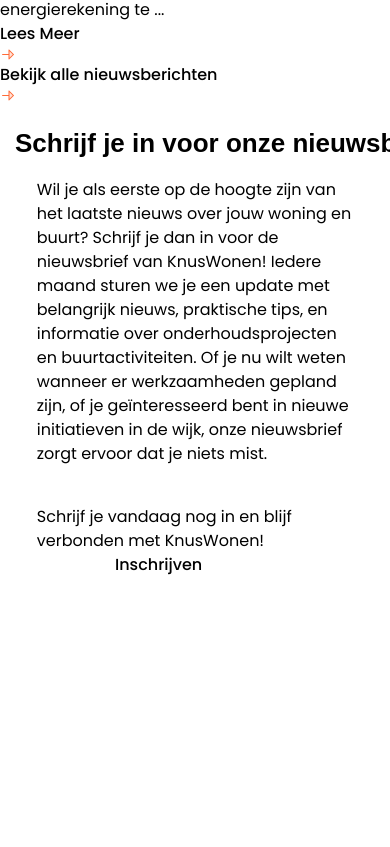
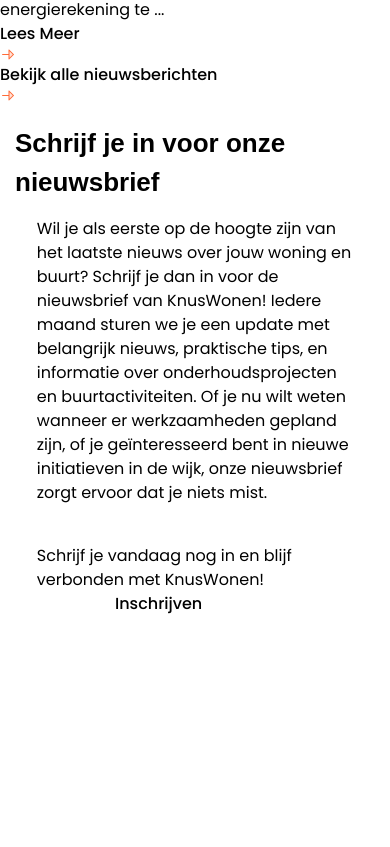
Before and after one commit to SiaLater69/knusWonen, a React (Vite) app: page / in a window 390 px wide. Shown: the part 1757-2604 px from the top of the page. Built offline with nearby package versions, Linux system fonts and the light colour scheme; a web font is replaced by a local one.

Commit message:
Privacy mobile responsive

```diff
--- a/src/App.css
+++ b/src/App.css
@@ -51,13 +51,15 @@
 
     .cta2{
       width: 460px;
-      height: 930px;
+      height: 950px;
       margin-top: 20px;
+      margin-bottom: 20px;
     }
     .cta2 h1{
       font-size: 26px;
       margin-top: 5px;
       margin-left: 15px;
+      width: 80%;
     }
     .cta2 p{
       font-size: 16px;
--- a/src/components/Cta.jsx
+++ b/src/components/Cta.jsx
@@ -5,7 +5,7 @@
 
 function Cta() {
   return (
-    <div className=" cta lg:w-[1512px] lg:h-[500px] relative md:w-[800px] md:h-[650px] sm:w-[460px]">
+    <div className=" cta lg:w-[1512px] lg:h-[500px] relative md:w-[800px] md:h-[650px] sm:w-[400px]">
       <img
         className=" blob absolute lg:w-[254px] lg:h-[274px] lg:ml-[170px] lg:mt-[-50px] md:w-[200px] md:ml-[12%] md:mt-[-28px]"
         src={CtaPath}
--- a/src/components/Cta2.jsx
+++ b/src/components/Cta2.jsx
@@ -4,7 +4,7 @@
 
 const Cta2 = () => {
   return (
-    <div className=" cta2 flex lg:mt-24 lg:w-[1512px] lg:h-[500px] md:mt-10 md:w-[800px] md:h-[820px]">
+    <div className=" cta2 flex lg:mt-24 lg:w-[1512px] lg:h-[500px] md:mt-10 md:w-[800px] md:h-[820px] sm:w-[400px]">
     {/* left text */}
         <div className='h-[372px]'>
             <h1 className='overlock-bold text-[32px] lg:ml-[248px] text-[#FF6B38] lg:w-[597px] lg:h-8 mb-4 md:ml-[150px] md:w-[496px]'>Schrijf je in voor onze nieuwsbrief</h1>
--- a/src/components/Privacy.jsx
+++ b/src/components/Privacy.jsx
@@ -2,7 +2,7 @@
 
 const Privacy = () => {
   return (
-    <div className='w-[1512px] h-[48px] bg-white flex  items-center pl-[144px] gap-x-3 poppins-regular text-xs leading-[18px] text-black'>
+    <div className='lg:w-[1512px] lg:h-[48px] bg-white flex  items-center lg:pl-[144px] gap-x-3 poppins-regular text-xs leading-[18px] text-black md:w-[800px] sm:w-[400px]'>
         <p>Privacy</p>
         <p>Cookieverklaring</p>
         <p >Disclaimer</p>
```
